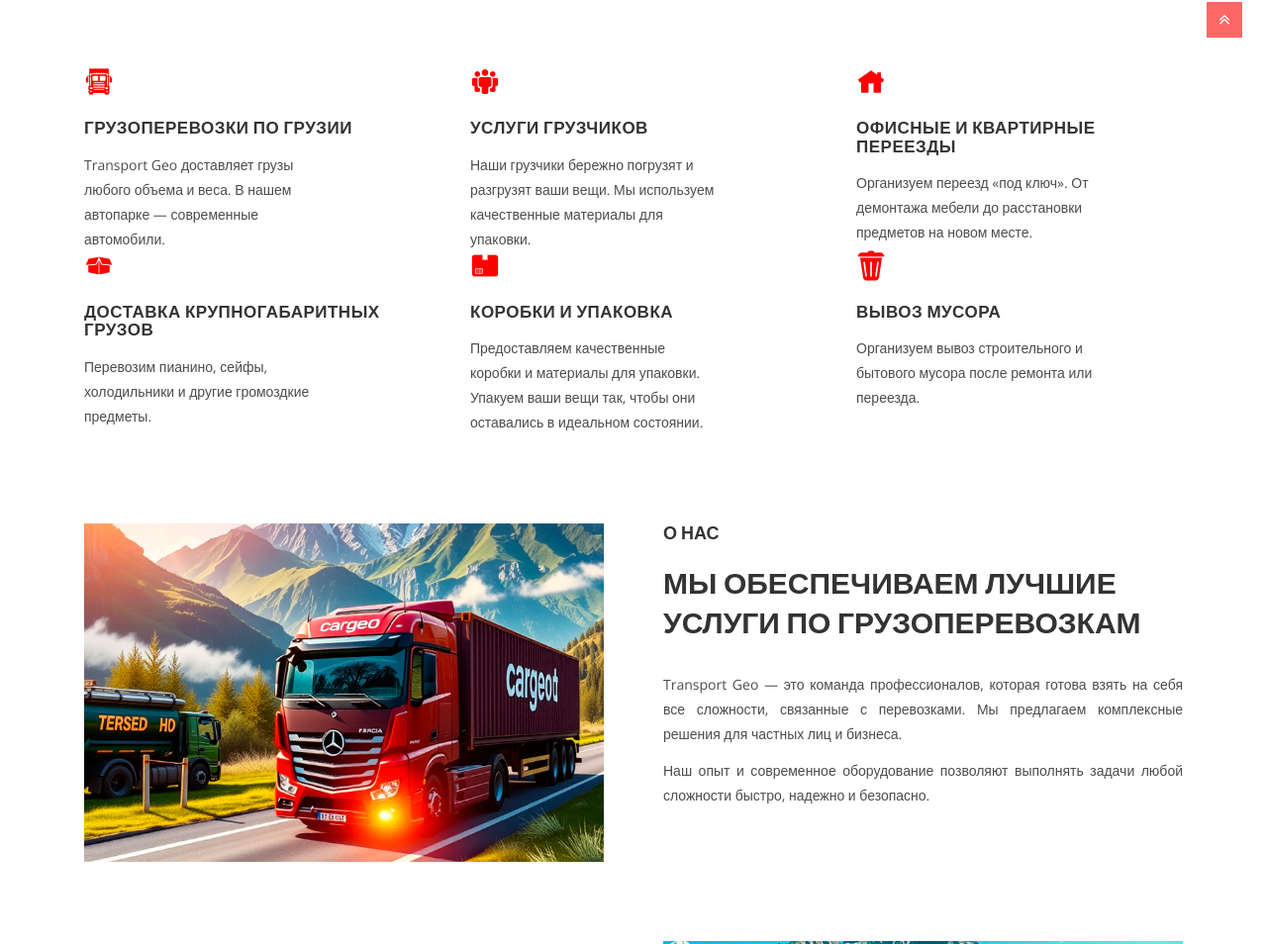
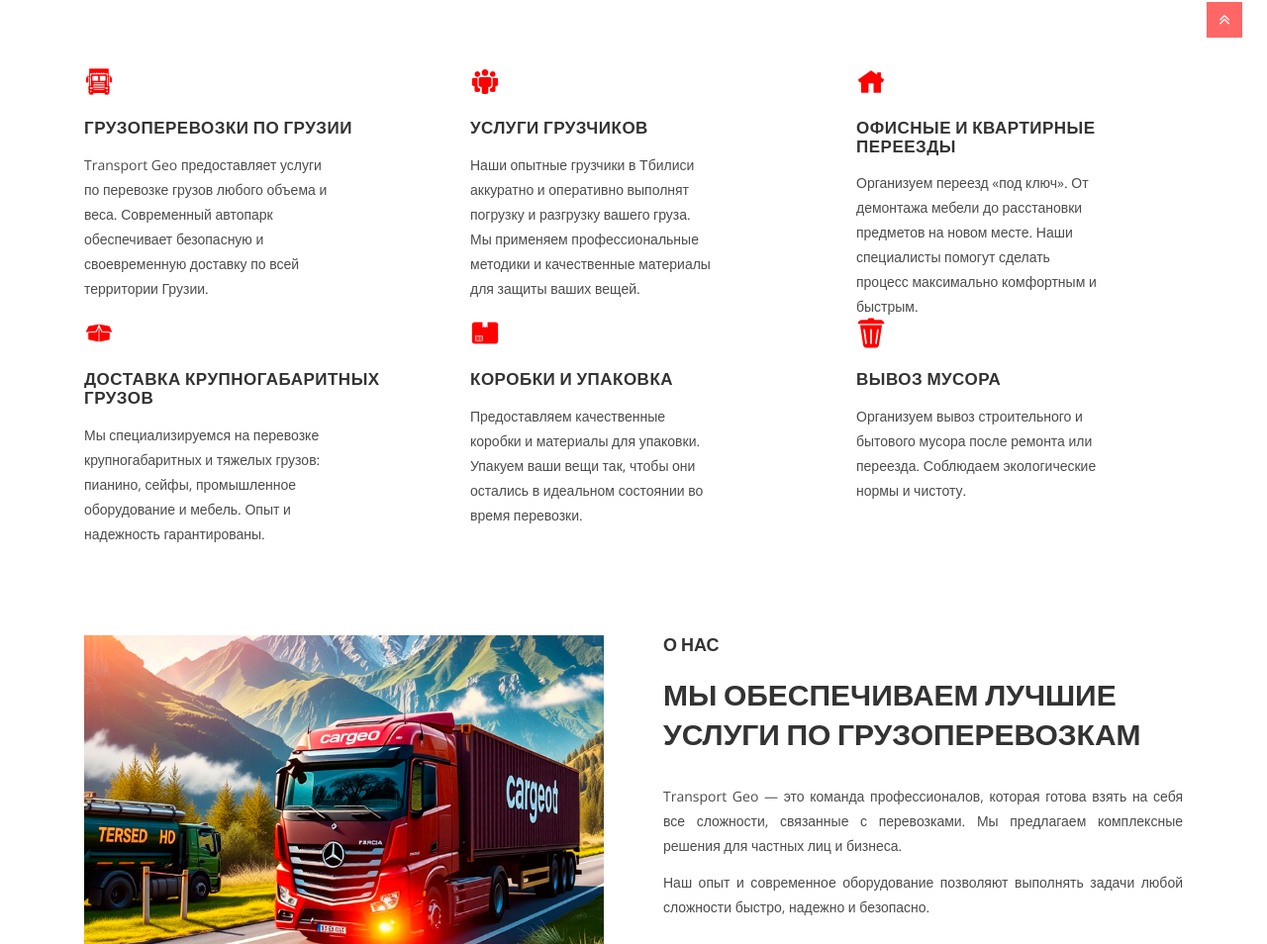
Before and after one commit to gruzoperevozki-tbilisi/gruzchiki-tbilisi, a plain HTML site: page index.html in a window 1280 px wide. Shown: the part 822-1776 px from the top of the page at 99% size. Drawn offline with nearby package versions, Linux system fonts and the light colour scheme; files whose address does not match are found by name.

Commit message:
Update index.html

```diff
--- a/index.html
+++ b/index.html
@@ -103,7 +103,7 @@
   </div><!-- .single-slider -->
 </section>
 <!-- End Hero Section -->
-<!-- Start Feature Section -->
+<!-- Feature Section -->
 <section class="feature section">
   <div class="container">
     <div class="row">
@@ -111,21 +111,21 @@
         <div class="single-feature">
           <i class="icofont icofont-truck"></i>
           <h3>ГРУЗОПЕРЕВОЗКИ ПО ГРУЗИИ</h3>
-                    <p>Transport Geo доставляет грузы любого объема и веса. В нашем автопарке — современные автомобили.</p>
+          <p>Transport Geo предоставляет услуги по перевозке грузов любого объема и веса. Современный автопарк обеспечивает безопасную и своевременную доставку по всей территории Грузии.</p>
         </div>
       </div><!-- .col -->
       <div class="col-sm-4">
         <div class="single-feature">
           <i class="icofont icofont-people"></i>
           <h3>УСЛУГИ ГРУЗЧИКОВ</h3>
-                    <p>Наши грузчики бережно погрузят и разгрузят ваши вещи. Мы используем качественные материалы для упаковки.</p>
+          <p>Наши опытные грузчики в Тбилиси аккуратно и оперативно выполнят погрузку и разгрузку вашего груза. Мы применяем профессиональные методики и качественные материалы для защиты ваших вещей.</p>
         </div>
       </div><!-- .col -->
       <div class="col-sm-4">
         <div class="single-feature">
           <i class="icofont icofont-home"></i>
           <h3>ОФИСНЫЕ И КВАРТИРНЫЕ ПЕРЕЕЗДЫ</h3>
-                    <p>Организуем переезд «под ключ». От демонтажа мебели до расстановки предметов на новом месте.</p>
+          <p>Организуем переезд «под ключ». От демонтажа мебели до расстановки предметов на новом месте. Наши специалисты помогут сделать процесс максимально комфортным и быстрым.</p>
         </div>
       </div><!-- .col -->
     </div>
@@ -134,27 +134,28 @@
         <div class="single-feature">
           <i class="icofont icofont-box"></i>
           <h3>ДОСТАВКА КРУПНОГАБАРИТНЫХ ГРУЗОВ</h3>
-                    <p>Перевозим пианино, сейфы, холодильники и другие громоздкие предметы.</p>
+          <p>Мы специализируемся на перевозке крупногабаритных и тяжелых грузов: пианино, сейфы, промышленное оборудование и мебель. Опыт и надежность гарантированы.</p>
         </div>
       </div><!-- .col -->
       <div class="col-sm-4">
         <div class="single-feature">
           <i class="icofont icofont-package"></i>
           <h3>КОРОБКИ И УПАКОВКА</h3>
-                    <p>Предоставляем качественные коробки и материалы для упаковки. Упакуем ваши вещи так, чтобы они оставались в идеальном состоянии.</p>
+          <p>Предоставляем качественные коробки и материалы для упаковки. Упакуем ваши вещи так, чтобы они остались в идеальном состоянии во время перевозки.</p>
         </div>
       </div><!-- .col -->
       <div class="col-sm-4">
         <div class="single-feature">
           <i class="icofont icofont-trash"></i>
           <h3>ВЫВОЗ МУСОРА</h3>
-                    <p>Организуем вывоз строительного и бытового мусора после ремонта или переезда.</p>
+          <p>Организуем вывоз строительного и бытового мусора после ремонта или переезда. Соблюдаем экологические нормы и чистоту.</p>
         </div>
       </div><!-- .col -->
     </div>
   </div>
 </section>
 <!-- End Feature Section -->
+
 
 <!-- Start About Section -->
 <section class="about section" id="about">
```
Lines whose indentation alone changed are shown as unchanged.
